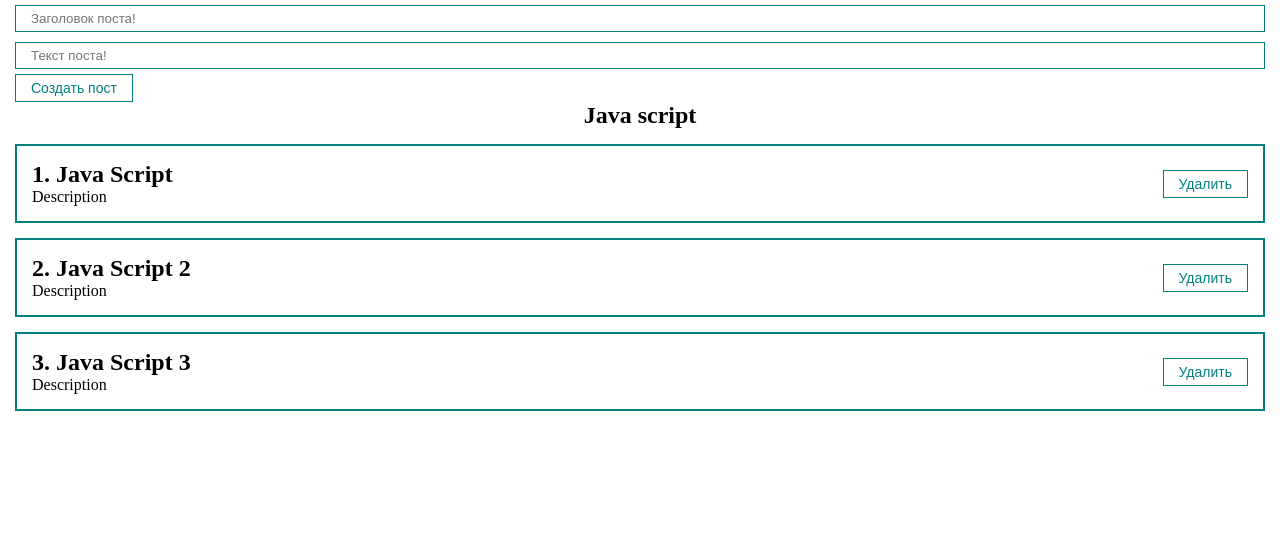
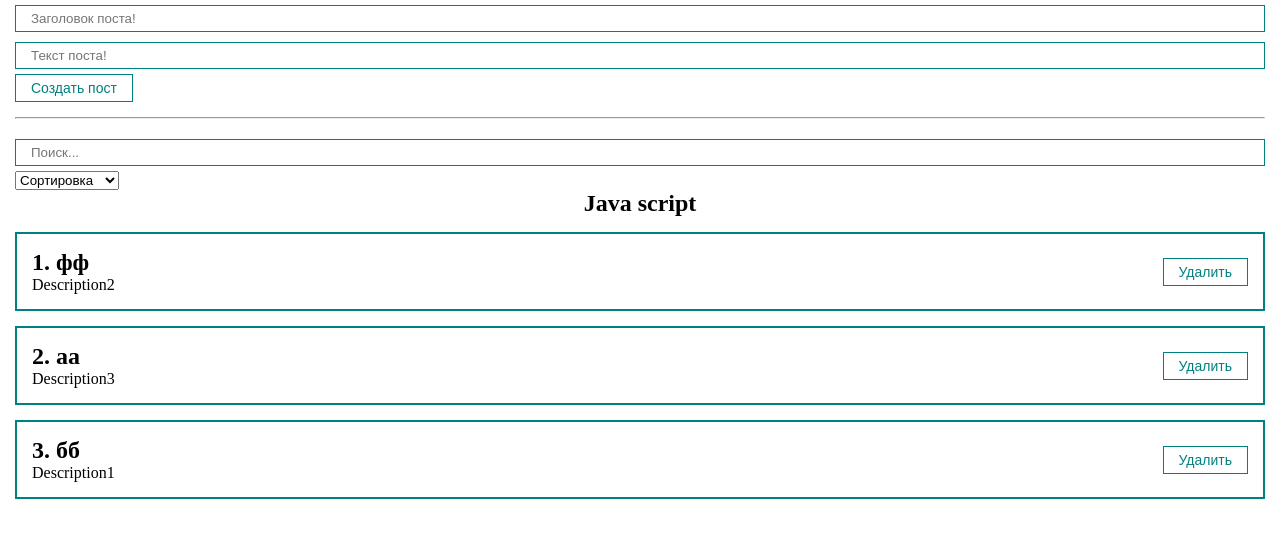
Before and after one commit to Faust43/my-first-react-app, a React (Create React App) app: page / in a window 1280 px wide. Shown: the top 538 px of the page. Built offline with nearby package versions, Linux system fonts and the light colour scheme.

Commit message:
add PostFilter

```diff
--- a/src/App.js
+++ b/src/App.js
@@ -1,4 +1,4 @@
-import { useState } from 'react'
+import { useState, useMemo } from 'react'
 import Counter from './components/Counter'
 import ClassCounter from './components/ClassCounter'
 import './styles/App.css'
@@ -7,25 +7,44 @@
 import MyButton from './components/UI/button/MyButton'
 import MyInput from './components/UI/input/MyInput'
 import PostForm from './components/PostForm'
+import MySelect from './components/UI/select/MySelect'
+import PostFilter from './components/PostFilter'
 
 function App() {
 	const [posts, setPosts] = useState([
 		{
 			id: 1,
-			title: 'Java Script',
-			body: 'Description',
+			title: 'фф',
+			body: 'Description2',
 		},
 		{
 			id: 2,
-			title: 'Java Script 2',
-			body: 'Description',
+			title: 'аа',
+			body: 'Description3',
 		},
 		{
 			id: 3,
-			title: 'Java Script 3',
-			body: 'Description',
+			title: 'бб',
+			body: 'Description1',
 		},
 	])
+
+	const [filter, setFilter] = useState({ sort: '', query: '' })
+
+	const sortedPosts = useMemo(() => {
+		if (filter.sort) {
+			return [...posts].sort((a, b) =>
+				a[filter.sort].localeCompare(b[filter.sort])
+			)
+		}
+		return posts
+	}, [filter.sort, posts])
+
+	const sortedAndSerchedPosts = useMemo(() => {
+		return sortedPosts.filter(post =>
+			post.title.toLowerCase().includes(filter.query)
+		)
+	}, [filter.query, sortedPosts])
 
 	const createPost = newPost => {
 		setPosts([...posts, newPost])
@@ -38,7 +57,14 @@
 	return (
 		<div className='App'>
 			<PostForm create={createPost} />
-			<PostList remove={removePost} posts={posts} title='Java script' />
+			<hr style={{ margin: '15px 0' }} />
+			<PostFilter filter={filter} setFilter={setFilter} />
+				<PostList
+					remove={removePost}
+					posts={sortedAndSerchedPosts}
+					title='Java script'
+				/>
+
 		</div>
 	)
 }
--- /dev/null
+++ b/src/components/PostFilter.jsx
@@ -0,0 +1,26 @@
+import MySelect from './UI/select/MySelect'
+import MyInput from './UI/input/MyInput'
+
+const PostFilter = ({ filter, setFilter }) => {
+	return (
+		<div>
+			<MyInput
+				value={filter.query}
+				type='text'
+				placeholder='Поиск...'
+				onChange={e => setFilter({ ...filter, query: e.target.value })}
+			/>
+			<MySelect
+				value={filter.sort}
+				onChange={selectedSort => setFilter({ ...filter, sort: selectedSort })}
+				defaultValue='Сортировка'
+				option={[
+					{ value: 'title', name: 'По названию' },
+					{ value: 'body', name: 'По описанию' },
+				]}
+			/>
+		</div>
+	)
+}
+
+export default PostFilter
--- a/src/components/PostForm.jsx
+++ b/src/components/PostForm.jsx
@@ -11,7 +11,6 @@
 			...post,
 			id: Date.now(),
 		}
-		console.log(newPost)
 		create(newPost)
 		setPost({ title: '', body: '' })
 	}
--- a/src/components/PostList.jsx
+++ b/src/components/PostList.jsx
@@ -2,6 +2,13 @@
 import PostItem from './PostItem'
 
 const PostList = ({ posts, title, remove }) => {
+	if (!posts.length) {
+		return (
+			<h2 style={{ textAlign: 'center', marginTop: '100px' }}>
+				Посты не были найдены!
+			</h2>
+		)
+	}
 	return (
 		<div>
 			<h2 style={{ textAlign: 'center' }}>{title}</h2>
--- /dev/null
+++ b/src/components/UI/select/MySelect.jsx
@@ -0,0 +1,18 @@
+import classes from './MySelect.module.css'
+
+const MySelect = ({ option, defaultValue, value, onChange }) => {
+	return (
+		<select value={value} onChange={event => onChange(event.target.value)}>
+			<option disabled value=''>
+				{defaultValue}
+			</option>
+			{option.map(option => (
+				<option key={option.value} value={option.value}>
+					{option.name}
+				</option>
+			))}
+		</select>
+	)
+}
+
+export default MySelect
```
Also changed, not shown: src/components/UI/select/MySelect.module.css (added).
